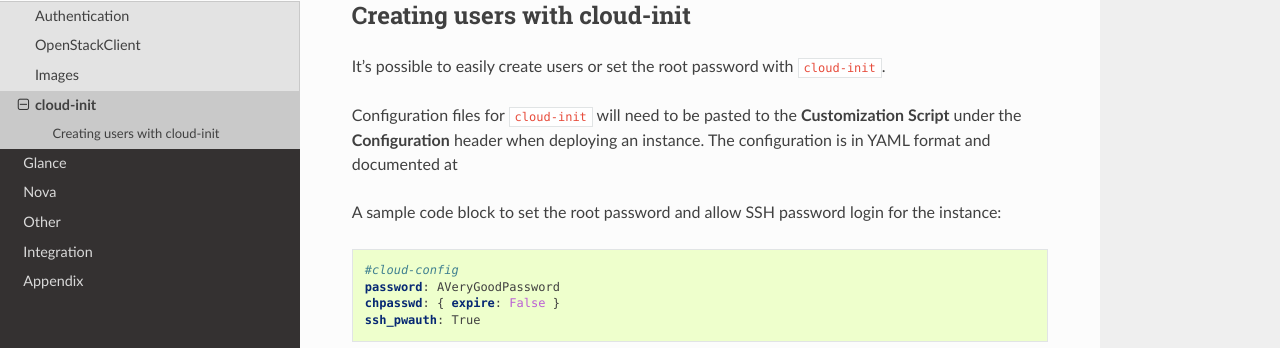
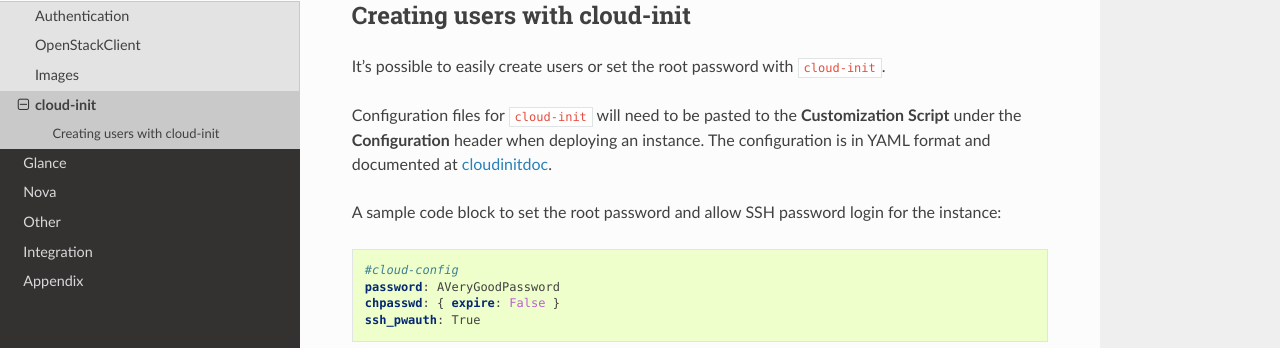
Before and after one commit to betacloud/documentation, a Sphinx documentation site: the page built from source/generic/cloud-init.rst, in a window 1280 px wide and 930 px high. Shown: the part 161-509 px from the top of the window. Built offline with Sphinx 7.4.7 and the Read the Docs theme 2.0.0, drawn with Linux system fonts in a browser that asks for light colours; pages that are not in the unit, such as notebooks, are missing from menus.

Commit message:
Add missing link

```diff
--- a/source/generic/cloud-init.rst
+++ b/source/generic/cloud-init.rst
@@ -7,7 +7,7 @@
 
 It's possible to easily create users or set the root password with ``cloud-init``.
 
-Configuration files for ``cloud-init`` will need to be pasted to the **Customization Script** under the **Configuration** header when deploying an instance. The configuration is in YAML format and documented at
+Configuration files for ``cloud-init`` will need to be pasted to the **Customization Script** under the **Configuration** header when deploying an instance. The configuration is in YAML format and documented at cloudinitdoc_.
 
 A sample code block to set the root password and allow SSH password login for the instance:
 
@@ -30,3 +30,5 @@
        sudo: ALL=(ALL) NOPASSWD:ALL
        ssh_authorized_keys:
          - some_pubkey_content
+
+.. _cloudinitdoc: https://cloudinit.readthedocs.io/en/latest/
```
